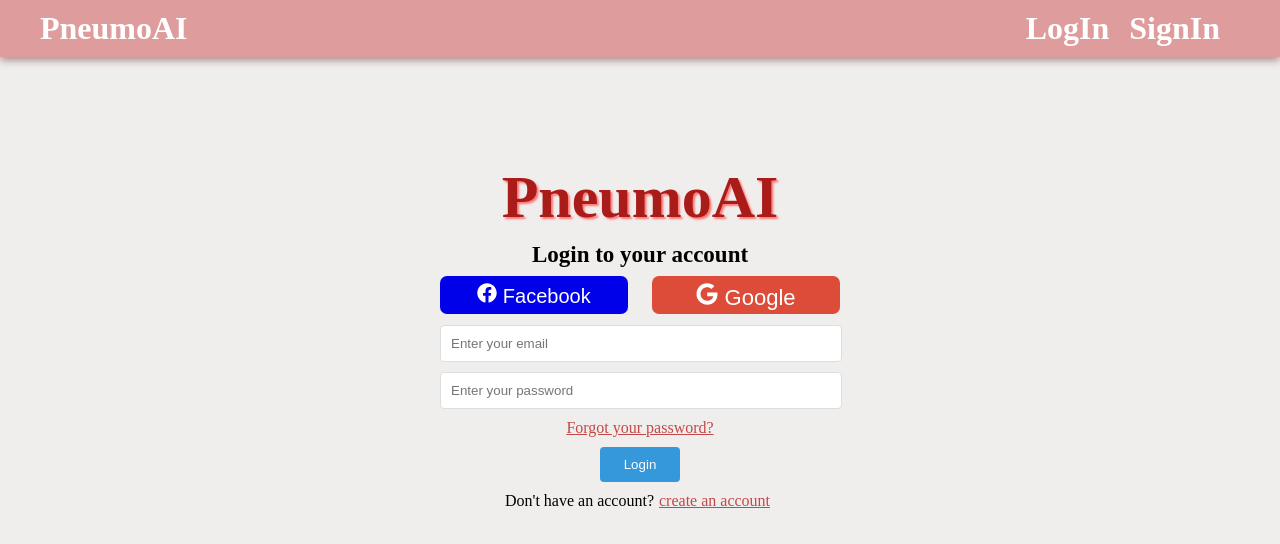
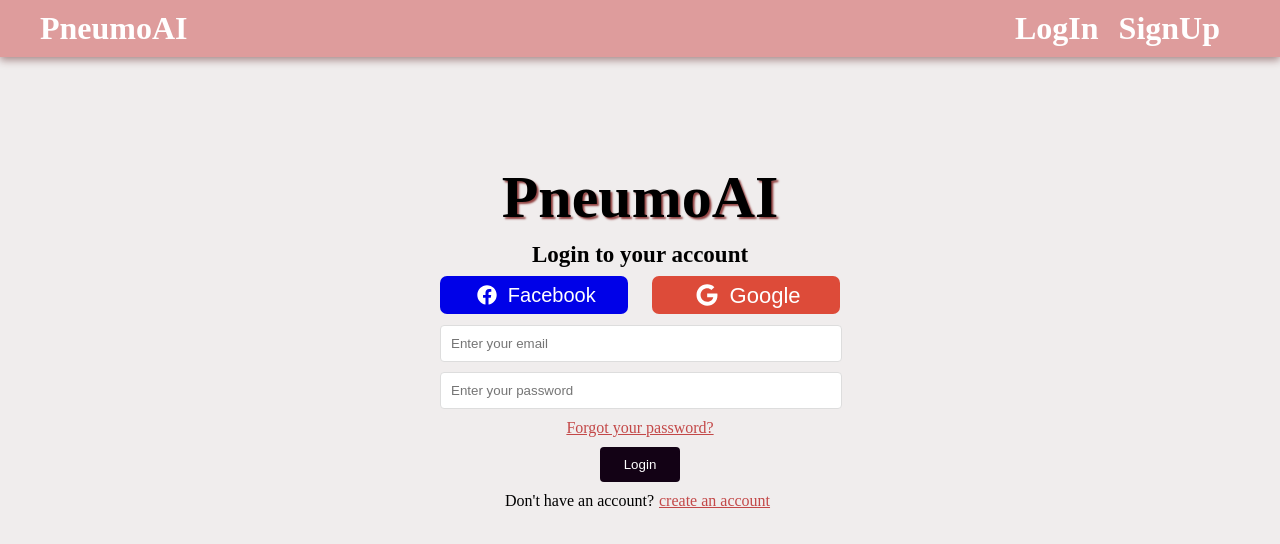
Before and after one commit to anjali803/PneumoAI, a React (Vite) app in the folder Frontend/pneumoai/: page /LoginPage in a window 1280 px wide. Shown: the top 544 px of the page. Built offline with nearby package versions, Linux system fonts and the light colour scheme.

Commit message:
files modified

```diff
--- a/Frontend/pneumoai/src/App.css
+++ b/Frontend/pneumoai/src/App.css
@@ -67,7 +67,7 @@ body, h1, h2, h3, p, ul, li {
 
 .container {
     max-width: 50%;
-    border: 2px dashed #3498db;
+    border: 2px dashed #ff7875;
     padding: 16px;
     margin: 204px auto;
     height: 300px;
@@ -137,10 +137,12 @@ body, h1, h2, h3, p, ul, li {
 
 .PneumoAI-text {
   text-align: center;
-  margin-bottom: 3px;
+  margin-bottom: 2px;
   font-size: 60px;
-  text-shadow: 2px 2px 2px #ff7875;
-  color: #a91c19;
+  text-shadow: 2px 2px 2px #914140;
+  color: #000000;
+  font-weight: 900;
+  font-family: cursive;
 }
 
 
@@ -218,19 +220,13 @@ background-color: #2828f1;
 
 }
 
-/* .button button {
-  width: 26%;
-    height: 42px;
-    margin: 13px 60px;
-    font-size: 22px;
-} */
 
 .login-button{
   display: block;
   width: 20%;
   padding: 10px;
   margin-bottom: 10px;
-  background-color: #3498db;
+  background-color: #130215;
   color: #fff;
   border: none;
   border-radius: 4px;
@@ -249,3 +245,11 @@ background-color: #2828f1;
   color: #c34848;
     margin: 0px 5px;
 }
+
+.facebook-icon-button svg{
+  margin: -3px 5px;
+ }
+
+.google-icon-button svg{
+  margin: -3px 5px;
+}
--- a/Frontend/pneumoai/src/Components/Navbar.jsx
+++ b/Frontend/pneumoai/src/Components/Navbar.jsx
@@ -1,8 +1,8 @@
 import { NavLink } from "react-router-dom";
-import '../App.css';
+import "../App.css";
 
-const Navbar=()=>{
-    return(
+const Navbar = () => {
+  return (
     <>
       <header>
         <div className="nav-container">
@@ -11,13 +11,17 @@ const Navbar=()=>{
           </div>
           <nav>
             <ul>
-                        <li><NavLink to="/LoginPage">LogIn</NavLink></li>
-                        <li><NavLink to="/SigninPage">SignIn</NavLink></li>
+              <li>
+                <NavLink to="/LoginPage">LogIn</NavLink>
+              </li>
+              <li>
+                <NavLink to="/SigninPage">SignUp</NavLink>
+              </li>
             </ul>
           </nav>
         </div>
       </header>
     </>
   );
-}
+};
 export default Navbar;
--- a/Frontend/pneumoai/src/Pages/SigninPage.jsx
+++ /dev/null
@@ -1,7 +0,0 @@
-const SigninPage=()=>{
-    return (
-        <h1>Signin page</h1>
-    );
-}
-
-export default SigninPage;
```
Lines whose indentation alone changed are shown as unchanged.
